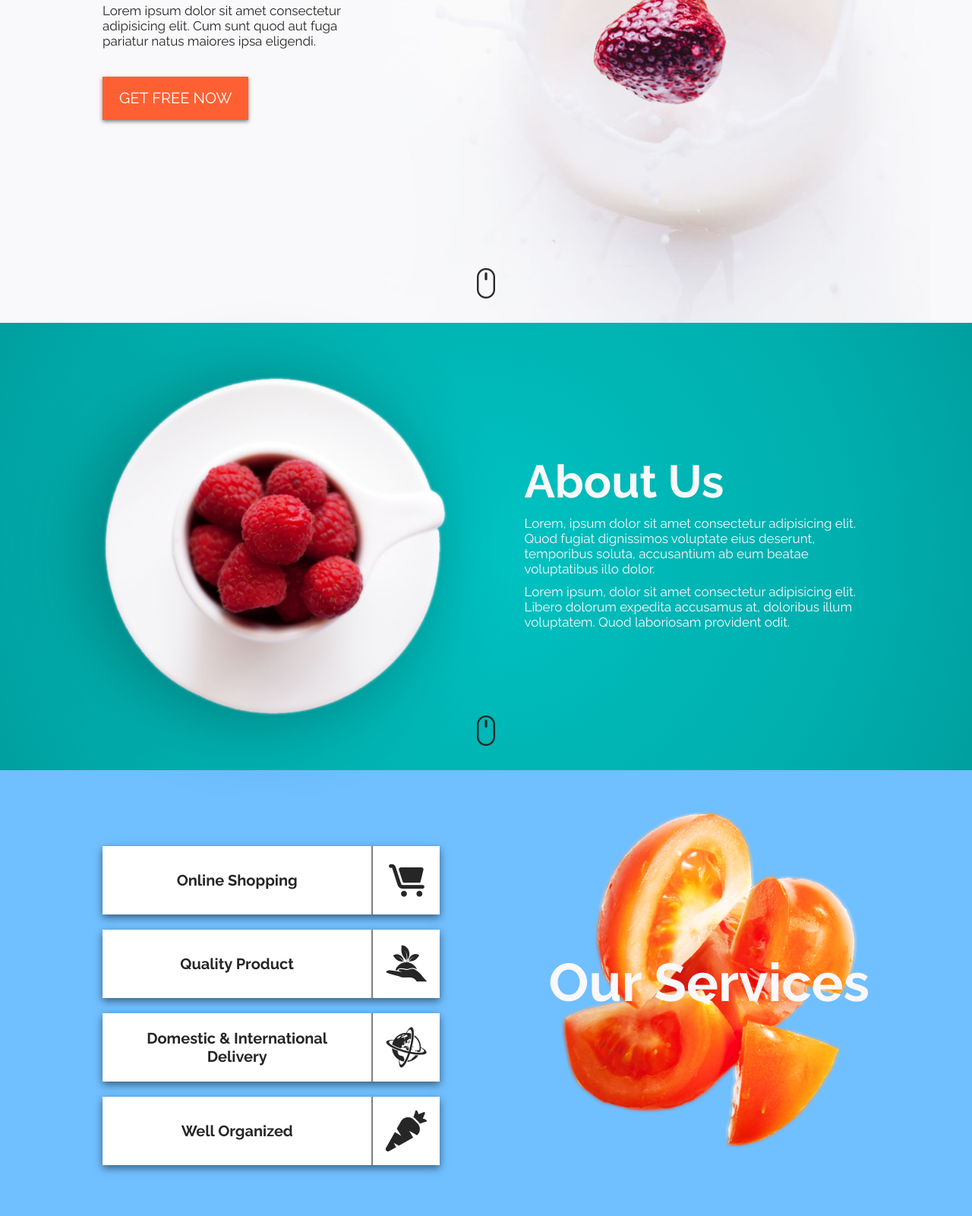
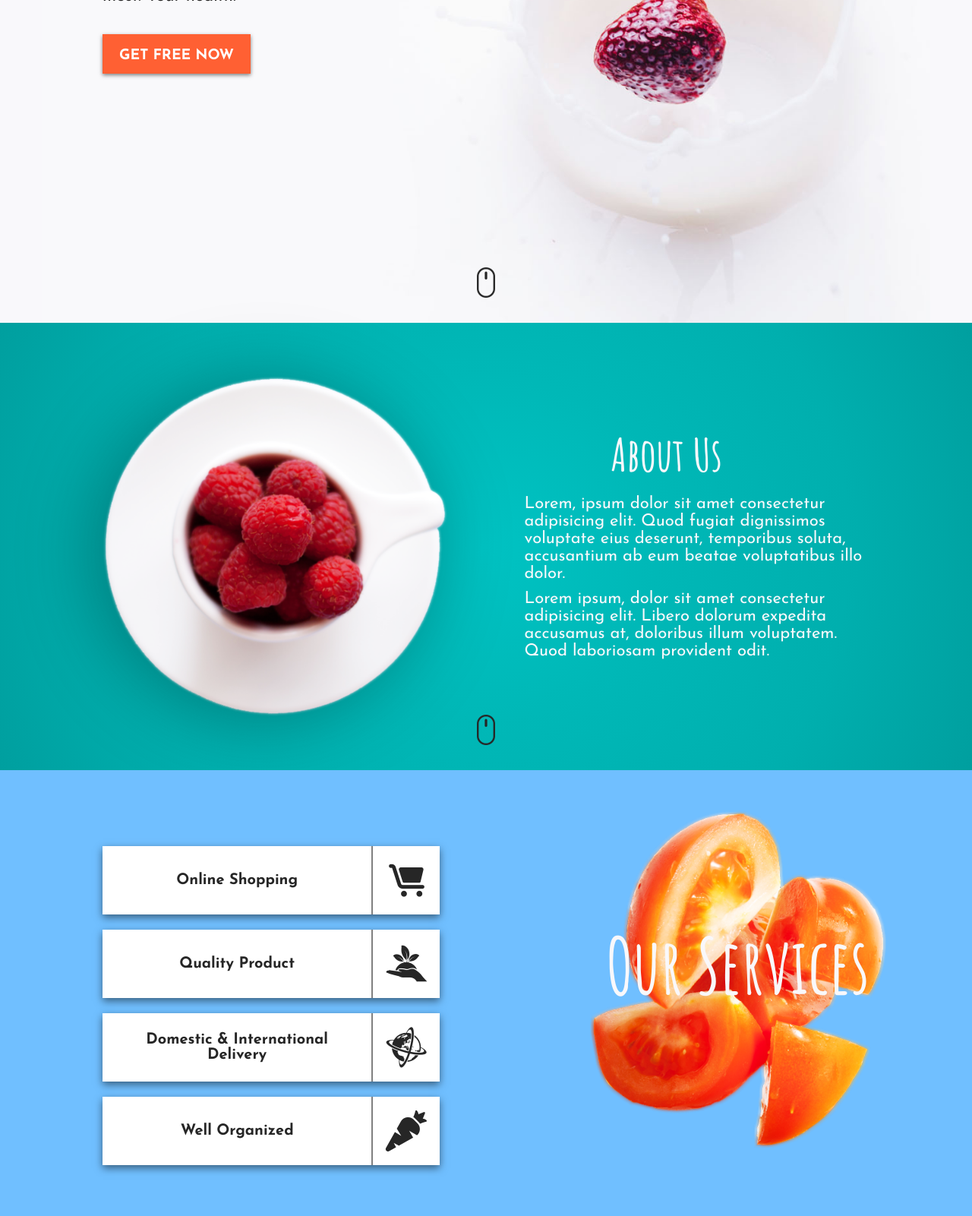
Before and after one commit to coding24seven/Fresh-life, a website: page index.html in a window 1280 px wide. Shown: the part 375-1976 px from the top of the page at 76% size. Drawn offline with Linux system fonts and the light colour scheme.

Commit message:
fixing buttons

```diff
--- a/index.html
+++ b/index.html
@@ -7,7 +7,14 @@
   <title>Fresh Life</title>
   <meta name="viewport" content="width=device-width, initial-scale=1">
 
-  <link href="https://fonts.googleapis.com/css?family=Pacifico|Raleway:400,700" rel="stylesheet">
+  <!-- BRAND FONT -->
+  <link href="https://fonts.googleapis.com/css?family=Pacifico" rel="stylesheet">
+
+  <!-- HEADING FONT -->
+  <link href="https://fonts.googleapis.com/css?family=Amatic+SC:400,700" rel="stylesheet">
+
+  <!-- TEXT FONT -->
+  <link href="https://fonts.googleapis.com/css?family=Josefin+Sans:300,400,600,700|Josefin+Slab:300,400,600,700" rel="stylesheet">
 
   <link rel="stylesheet" type="text/css" href="css/style.css">
 </head>
@@ -37,20 +44,19 @@
         </nav>
       </div>
 
-      <!--, TEXT AND LINK BOX  -->
+      <!--, BOX FOR HEADING, TEXT, LINK  -->
       <div class="fresh-life__text-and-link-box">
         <h2 class="fresh-life__heading">Fresh Life</h2>
-        <p class="fresh-life__description description">Lorem ipsum dolor sit amet consectetur adipisicing elit. Cum sunt quod aut
-          fuga pariatur natus maiores ipsa eligendi.</p>
-        <a href="#services" class="fresh-life__link">Get Free Now</a>
+        <p class="fresh-life__description description">Treat yourself today and splash out on that which matters the most. Your health.</p>
+        <a href="#services" class="fresh-life__link link-button">Get Free Now</a>
       </div>
 
-      <!--, MOUSE LINK -->
-      <a class="mouse-link" href="#about">
-        <img class="mouse-link__icon" src="img/093.png" alt="mouse">
-      </a>
+    </div> <!-- CONTAINER ENDS -->
 
-    </div>
+    <!--, SCROLL LINK -->
+    <a class="scroll-link" href="#about">
+      <img class="scroll-link__icon" src="img/093.png" alt="scroll down">
+    </a>
 
   </section>
 
@@ -69,11 +75,11 @@
           accusamus at, doloribus illum voluptatem. Quod laboriosam provident odit.</p>
       </div>
 
-      <a class="mouse-link" href="#about">
-        <img class="mouse-link__icon" src="/img/093.png" alt="mouse">
+      <!--, SCROLL LINK -->
+      <a class="scroll-link" href="#services">
+        <img class="scroll-link__icon" src="img/093.png" alt="scroll down">
       </a>
-    </div>
-    <!--, MOUSE LINK -->
+    </div> <!-- CONTAINER ENDS -->
   </section>
 
   <!--/ SERVICES  -->
@@ -83,25 +89,25 @@
 
       <div class="services__options">
         <a class="services__box">
-          <h3 class="services__option">Online Shopping</h3>
+          <div class="services__option">Online Shopping</div>
           <div class="services__icon-wrapper">
             <img class="services__icon" src="/img/084.png"></img>
           </div>
         </a>
         <a class="services__box">
-          <h3 class="services__option">Quality Product</h3>
+          <div class="services__option">Quality Product</div>
           <div class="services__icon-wrapper">
             <img class="services__icon" src="/img/080.png"></img>
           </div>
         </a>
         <a class="services__box">
-          <h3 class="services__option">Domestic & International<br>Delivery</h3>
+          <div class="services__option">Domestic & International<br>Delivery</div>
           <div class="services__icon-wrapper">
             <img class="services__icon" src="/img/076.png"></img>
           </div>
         </a>
         <a class="services__box">
-          <h3 class="services__option">Well Organized</h3>
+          <div class="services__option">Well Organized</div>
           <div class="services__icon-wrapper">
             <img class="services__icon" src="/img/072.png"></img>
           </div>
@@ -154,7 +160,7 @@
       </div> <!-- ALL PHOTOS BOX ENDS -->
 
       <!-- VIEW MORE LINK-BUTTON -->
-      <a href="#" class="gallery__view-more link-button">View More</a>
+      <a href="#" class="gallery__link-button link-button">View More</a>
 
     </div> <!-- CONTAINER ENDS -->
   </section>
--- a/sass/components/_description.scss
+++ b/sass/components/_description.scss
@@ -1,4 +1,4 @@
-.description {
-  font-size: 1.7rem;
-  font-weight: 300;
-}
+// .description {
+//   font-size: 1.7rem;
+//   font-weight: 300;
+// }
--- a/sass/components/_header.scss
+++ b/sass/components/_header.scss
@@ -7,9 +7,9 @@
   justify-content: space-between;
   align-items: center;
 
-  //. <h1> HEADING BRAND NAME
+  //. <h1> BRAND NAME
   &__brand {
-    font-family: $font-family-2;
+    font-family: $font-brand;
     font-size: 5rem;
     font-weight: 400;
     color: $text-color;
--- a/sass/components/_link-button.scss
+++ b/sass/components/_link-button.scss
@@ -1,11 +1,10 @@
 // <a> LINK BUTTON
 .link-button {
-  padding: 1.2rem 3.6rem;
-  margin-top: 4rem;
-  font-size: 2rem;
-  font-weight: 300;
+  display: inline-block;
+  padding: 1.5rem 2.2rem 1rem;
+  font-size: 1.9rem;
+  font-weight: 700;
   text-transform: uppercase;
   color: $creamy-color;
-  background-color: #5585a2;
   box-shadow: 0 .2rem .5rem rgba(0,0,0,0.5);
 }
--- a/sass/components/_mouse-link.scss
+++ b/sass/components/_scroll-link.scss
@@ -1,5 +1,5 @@
 /// <a> LINK CONTAINING ICON AT THE BOTTOM OF THE SECTION
-.mouse-link {
+.scroll-link {
   position: absolute;
   display: inline-block;
   left: 50%;
@@ -7,7 +7,7 @@
   bottom: 3rem;
   text-align: center;
 
-  //. <img> ICON AT THE BOTTOM OF THE SECTION
+  //. <img> IMAGE OF SCROLL LINK
   &__icon {
 
   }
--- a/sass/foundation/_base.scss
+++ b/sass/foundation/_base.scss
@@ -23,6 +23,18 @@ body {
   color: $text-color;
 }
 
+/// HEADINGS
+h1, h2, h3, h4, h5, h6 {
+  font-family: $font-family-heading;
+  font-size: 8rem;
+  font-weight: 700;
+}
+
+/// PARAGRAPHS
+p {
+  font-size: 2.2rem;
+}
+
 /// <a>
 a {
   text-decoration: none;
@@ -33,6 +45,11 @@ a {
 input, textarea {
   font-family: inherit;
   outline: none;
+}
+
+/// SECTION
+section {
+  position: relative;
 }
 
 /// CONTAINER
--- a/sass/foundation/_variables.scss
+++ b/sass/foundation/_variables.scss
@@ -5,9 +5,13 @@
 }
 /// sass variables
 //. FONT
-$font-family: 'Raleway', sans-serif;
-$font-family-2: 'Pacifico', cursive;
+$font-brand: 'Pacifico', cursive;
+
+$font-family: 'Josefin Sans', sans-serif;
+$font-family-heading: 'Amatic SC', cursive;
+
 $font-size: 62.5%;
+
 //. COLOR
 $text-color: #262626;
 $creamy-color: #f9f8fb;
--- a/sass/main.scss
+++ b/sass/main.scss
@@ -5,7 +5,7 @@
 @import "components/description";
 @import "components/header";
 @import "components/link-button";
-@import "components/mouse-link";
+@import "components/scroll-link";
 
 @import "sections/about";
 @import "sections/blog";
--- a/sass/sections/_about.scss
+++ b/sass/sections/_about.scss
@@ -60,15 +60,14 @@
 
   // <h2>
   &__heading {
-    margin-bottom: 1rem;
-    font-size: 8rem;
-    font-weight: 700;
+    text-align: center;
+    transform: translateX(-4rem);
+    margin-bottom: 1.6rem;
     @media(max-width: em(1300)) {
       font-size: 6rem;
     }
     @media(max-width: em(500)) {
       font-size: 5rem;
-      text-align: center;
     }
   }
 
--- a/sass/sections/_blog.scss
+++ b/sass/sections/_blog.scss
@@ -15,8 +15,6 @@
   //. <h4> HEADING
   &__heading {
     margin-bottom: 2.4rem;
-    font-size: 8rem;
-    font-weight: 700;
   }
 
   //. <p> DESCRIPTION
@@ -140,6 +138,7 @@
 
   //. <a> VIEW MORE LINK BUTTON
   &__link-button {
+    margin-top: 4rem;
     background-color: #f72b3b;
   }
 }
--- a/sass/sections/_contact.scss
+++ b/sass/sections/_contact.scss
@@ -21,8 +21,6 @@
   //, <h2> HEADING
   &__heading {
     margin-bottom: 2rem;
-    font-size: 8rem;
-    font-weight: 700;
     text-align: center;
     @media(max-width: em(500)) {
       font-size: 6rem;
--- a/sass/sections/_fresh-life.scss
+++ b/sass/sections/_fresh-life.scss
@@ -1,25 +1,30 @@
 /// <section> FRESH LIFE
 .fresh-life {
+	position: relative;
 	background-color: $creamy-color;
 
 	//. <div> CONTAINER SPECIFIC (general container in base.scss)
 	&__container {
-		position: relative;
+		min-height: 100vh;
+		padding-top: 1.5rem;
+		padding-bottom: 5.5rem;
 		background: url(/img/092.jpg) right center no-repeat;
 		background-size: cover;
-		height: 100vh;
-		padding-top: 1.5rem;
-		padding-bottom: 5.5rem;
-		flex-wrap: wrap;
-		align-items: flex-start;
+		// flex-wrap: wrap;
+		// flex-direction: column;
+		// align-items: flex-start;
+		display: block;
 		@media(max-width: em(900)) {
 			background: url("/img/092-cropped.jpg") top center no-repeat;
 			background-size: cover;
 		}
 	}
 
+	//, HEADER SITS IN A SEPARATE FILE
+
 	//, <div> BOX FOR THE HEADING, DESCRIPTION, LINK
 	&__text-and-link-box {
+		margin-top: 10rem;
 		width: 34%;
 		align-self: flex-start;
 		display: flex;
@@ -28,8 +33,9 @@
 
 		@media(max-width: em(900)) {
 			width: 100%;
-			align-self: center;
-			transform: translateY(-6rem);
+			margin-top: 6rem;
+			// align-self: center;
+			// transform: translateY(-6rem);
 		}
 		@media(max-width: em(500)) {
 			align-items: center;
@@ -39,31 +45,28 @@
 
 	// <h2> HEADING
 	&__heading {
-		font-size: 6rem;
-		font-weight: 800;
 		margin-bottom: 2rem;
-		@media(max-width: em(1300)) {
-			font-size: 4.6rem;
+		@media(max-width: em(900)) {
+			margin-bottom: 8rem;
 		}
 		@media(max-width: em(500)) {
-			margin-bottom: 3rem;
+			margin-bottom: 5rem;
 		}
 	}
 
 	// <p> DESCRIPTION
 	&__description {
-		margin-bottom: 3.7rem;
+		margin-bottom: 3.8rem;
+		@media(max-width: em(900)) {
+			margin-bottom: 9rem;
+		}
 		@media(max-width: em(500)) {
-			margin-bottom: 4.7rem;
+			margin-bottom: 8rem;
 		}
 	}
 
-	// <a> LINK
+	// <a> LINK-BUTTON
 	&__link {
-		display: inline-block;
-		padding: 1.5rem 2.2rem;
-		font-size: 2rem;
-		font-weight: 300;
 		text-transform: uppercase;
 		text-decoration: none;
 		background-color: #ff6033;
--- a/sass/sections/_gallery.scss
+++ b/sass/sections/_gallery.scss
@@ -21,8 +21,6 @@
 
   //, <h2> HEADING
   &__heading {
-    font-size: 8rem;
-    font-weight: 700;
     margin-bottom: 2rem;
     @media(max-width: em(500)) {
       font-size: 6.5rem;
@@ -132,7 +130,8 @@
   }
 
   //. <a>
-  &__view-more {}
-
-
+  &__link-button {
+    background-color: #5585a2;
+    margin-top: 4rem;
+  }
 }
--- a/sass/sections/_services.scss
+++ b/sass/sections/_services.scss
@@ -98,11 +98,13 @@
 
   // <h2>
   &__heading {
+    // padding: 2rem;
+    font-size: 10rem;
     position: relative;
     z-index: 1;
     transform: translateY(-50%);
-    font-size: 7rem;
     color: $creamy-color;
+    // background-color: rgba(orange, .7);
     text-align: center;
     @media(max-width: em(600)) {
       font-size: 6rem;
--- a/sass/sections/_subscribe.scss
+++ b/sass/sections/_subscribe.scss
@@ -43,8 +43,6 @@
   // <h2> HEADING
   &__heading {
     margin-bottom: 3rem;
-    font-size: 4rem;
-    font-weight: 700;
     @media(max-width: em(800)) {
       margin-bottom: 2rem;;
       padding: 2rem 2rem 0;
--- a/sass/sections/footer.scss
+++ b/sass/sections/footer.scss
@@ -25,7 +25,7 @@
   //. BRAND ITEM
   &__brand {
     font-size: 2.5rem;
-    font-family: $font-family-2;
+    font-family: $font-brand;
   }
 
   //. AUTHOR ITEM
```
Also changed, not shown: css/style.comp.css, css/style.css, css/style.prefix.css.
